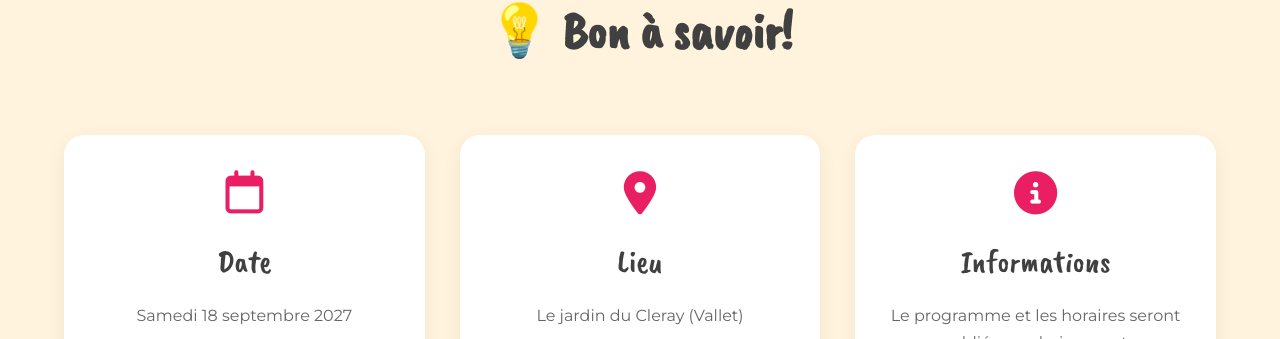
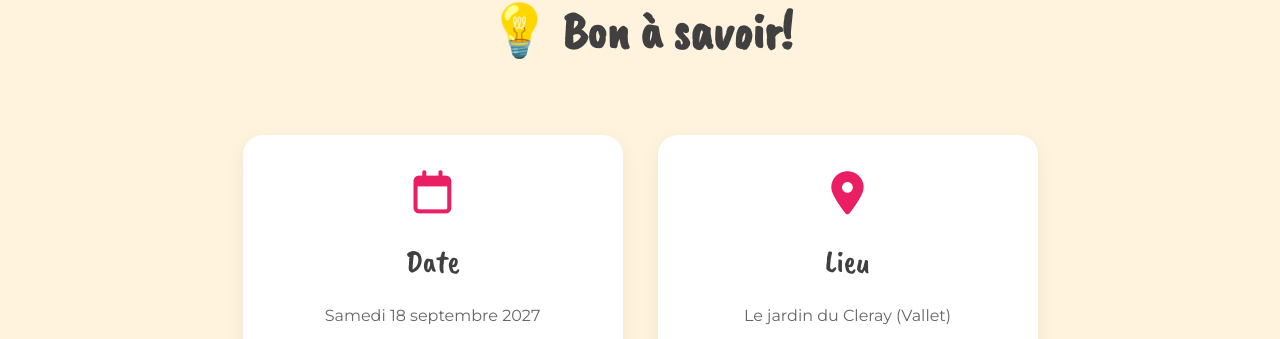
Before and after one commit to Fredo-bot/Mariage_Marlene-et-Fred, a plain HTML site: page index.html in a window 1280 px wide. Shown: the part 1788-2127 px from the top of the page. Drawn offline with nearby package versions, Linux system fonts and the light colour scheme.

Commit message:
Supprimer la carte Informations redondante et centrer les deux cartes restantes

```diff
--- a/index.html
+++ b/index.html
@@ -257,22 +257,6 @@
 
 </article>
 
-            <article class="card">
-
-                <i class="fa-solid fa-circle-info"></i>
-
-                <h3>Informations</h3>
-
-                <p>
-
-                    Le programme et
-                    les horaires
-                    seront publiés prochainement.
-
-                </p>
-
-            </article>
-
         </div>
 
     </div>
--- a/style.css
+++ b/style.css
@@ -511,11 +511,13 @@ section p {
 .cards {
     display: grid;
 
-    grid-template-columns: repeat(3, 1fr);
+    grid-template-columns: repeat(auto-fit, minmax(min(100%, 280px), 1fr));
+    justify-content: center;
+    max-width: 795px;
 
     gap: 35px;
 
-    margin-top: 36px;
+    margin: 36px auto 0;
 }
 
 .card {
@@ -874,15 +876,6 @@ footer p {
 
     .hero-content h2 {
         font-size: 1.6rem;
-    }
-
-    .cards {
-        grid-template-columns: 1fr;
-
-        max-width: 650px;
-
-        margin-left: auto;
-        margin-right: auto;
     }
 
     .countdown {
```
